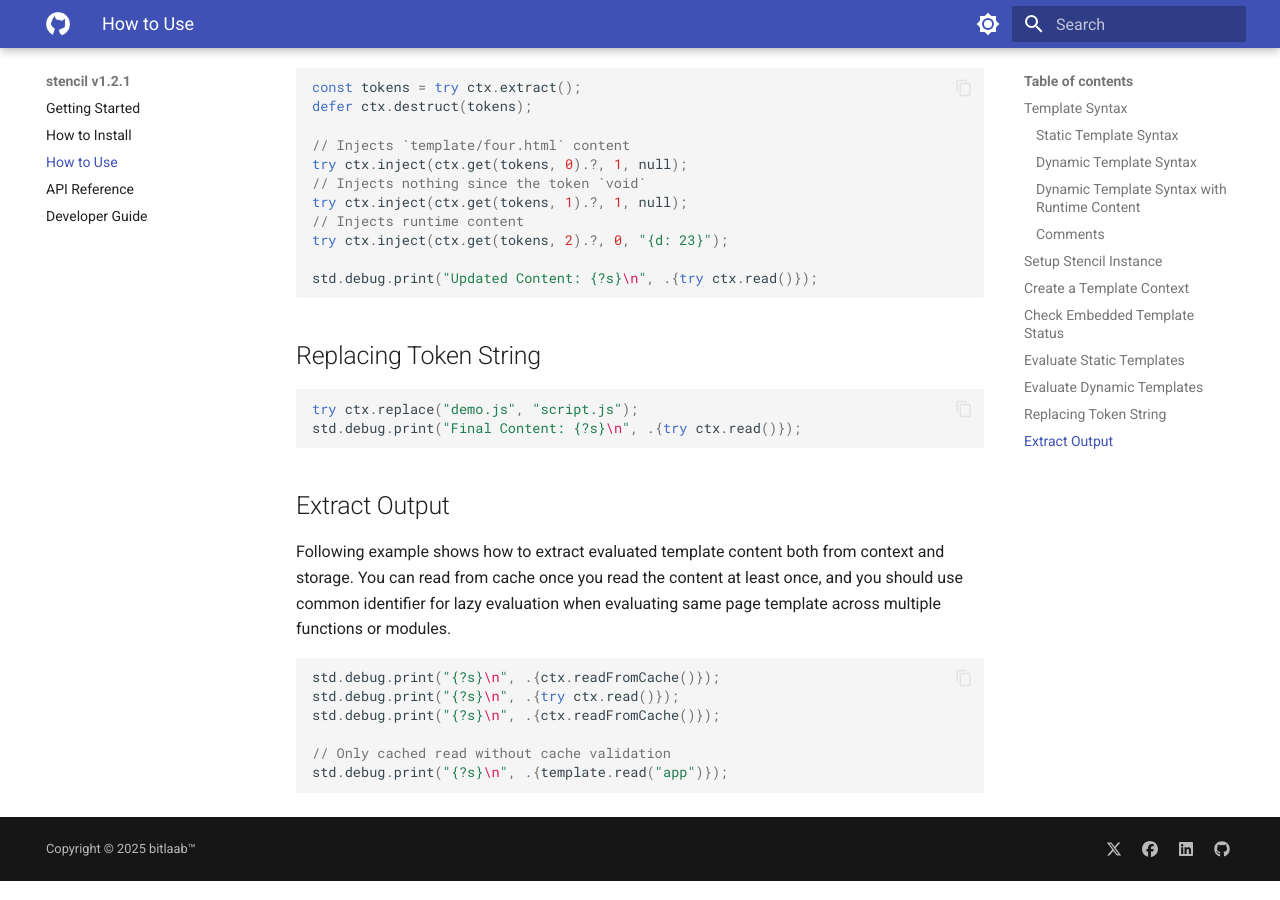
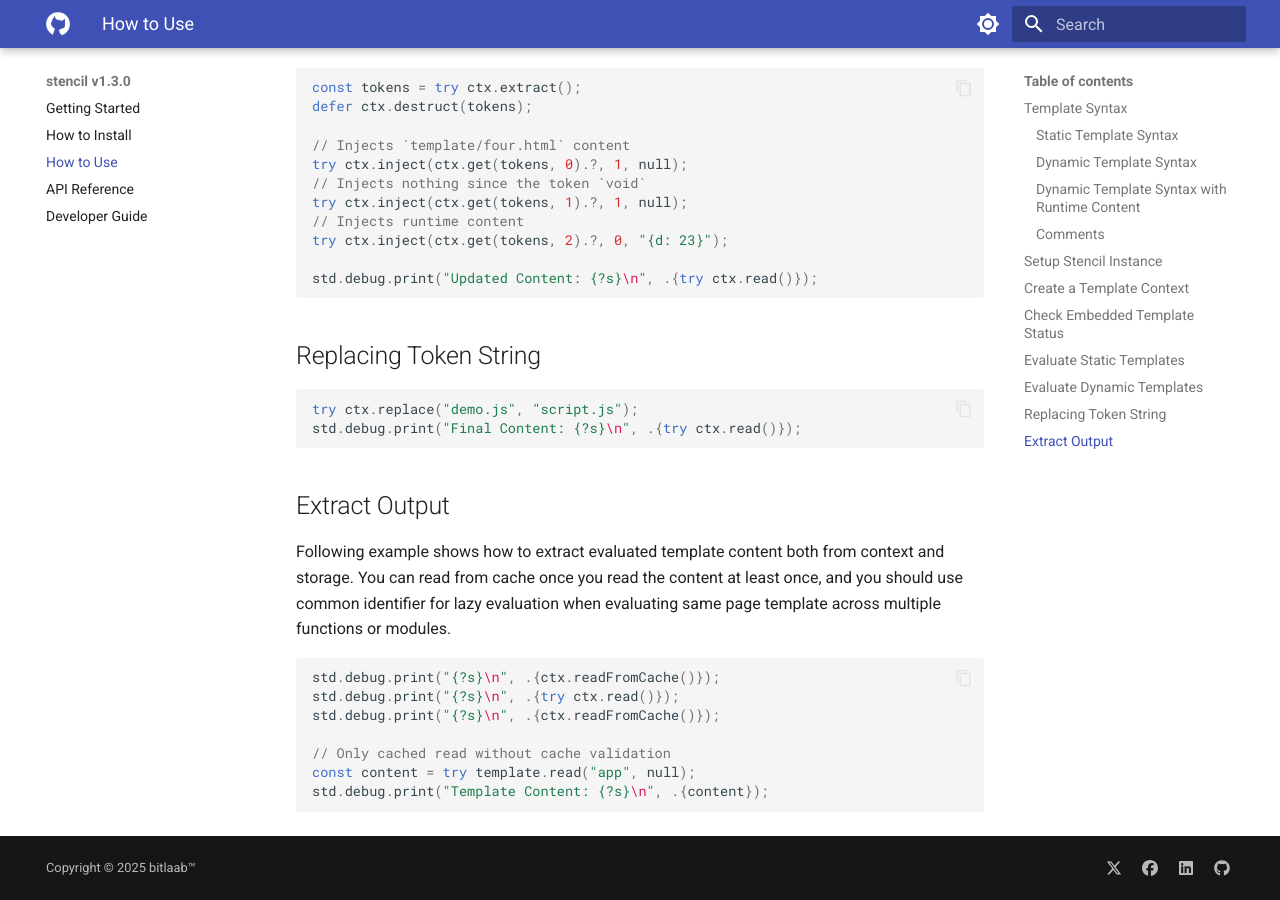
Before and after one commit to bitlaab-bolt/stencil, an MkDocs documentation site: the page built from docs/usage.md, in a window 1280 px wide and 900 px high, scrolled down 2568 px. Built offline with MkDocs 1.6.1 and Material for MkDocs 9.7.7, drawn with Linux system fonts in a browser that asks for light colours.

Commit message:
tagging v1.3.0

````diff
--- a/docs/usage.md
+++ b/docs/usage.md
@@ -145,5 +145,6 @@ std.debug.print("{?s}\n", .{try ctx.read()});
 std.debug.print("{?s}\n", .{ctx.readFromCache()});
 
 // Only cached read without cache validation
-std.debug.print("{?s}\n", .{template.read("app")});
+const content = try template.read("app", null);
+std.debug.print("Template Content: {?s}\n", .{content});
 ```
--- a/mkdocs.yml
+++ b/mkdocs.yml
@@ -1,4 +1,4 @@
-site_name: stencil v1.2.1
+site_name: stencil v1.3.0
 site_url: http://127.0.0.1
 nav:
   - Getting Started: index.md
````
Also changed, not shown: CHANGELOG.md (+8 -0 lines), 3 other files.
